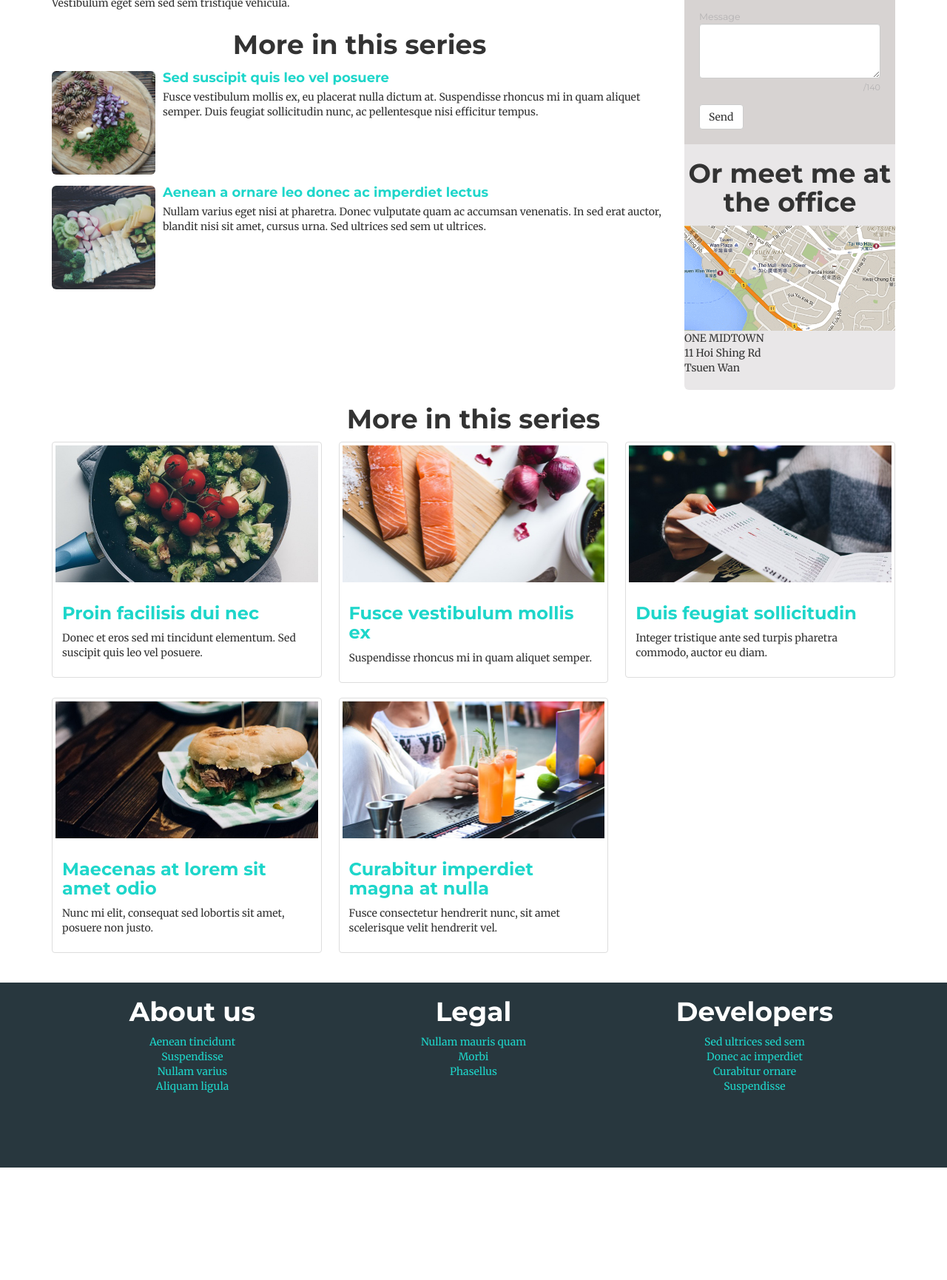
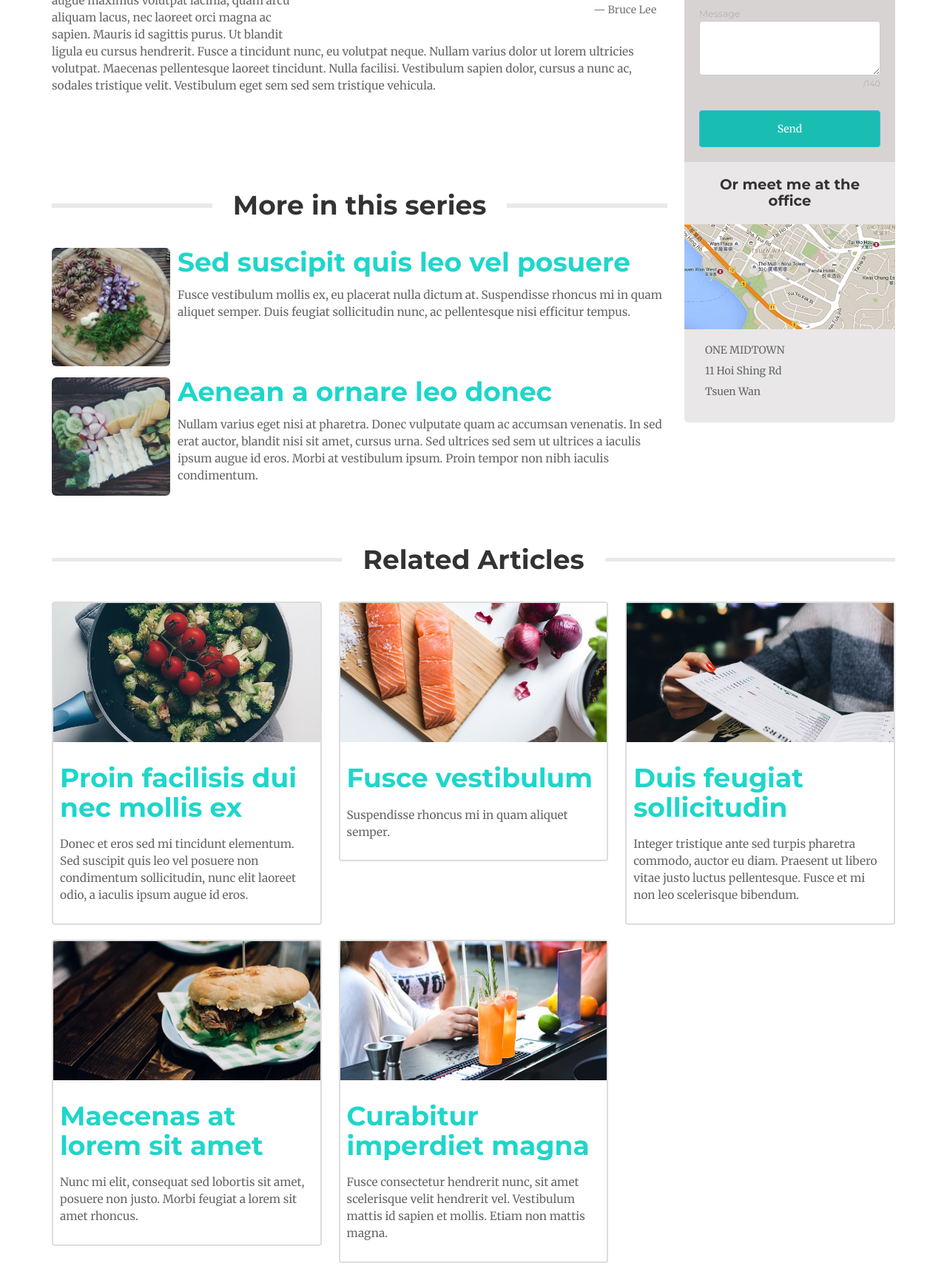
Before and after one commit to vampireneo/b6389e9e-000a-11e6-86aa-5e5517507c66, a website: page index.html in a window 1280 px wide. Shown: the part 939-2669 px from the top of the page at 74% size. Before the commit the page ends 2517 px from the top, so only its background shows below. Drawn offline with nearby package versions, Linux system fonts and the light colour scheme.

Commit message:
start handle the responsive issue

```diff
--- a/index.html
+++ b/index.html
@@ -56,15 +56,16 @@
           <footer class="text-right">Bruce Lee</footer>
         </blockquote>
         <p>In hac habitasse platea dictumst. Etiam consequat mi mi, eu ullamcorper felis dapibus tristique. Suspendisse pretium nisi convallis diam gravida, non volutpat diam gravida. Ut vitae nunc eros. Donec mauris dolor, cursus vel arcu quis, aliquet sodales risus. Phasellus volutpat elementum placerat. Nam convallis, augue maximus volutpat lacinia, quam arcu aliquam lacus, nec laoreet orci magna ac sapien. Mauris id sagittis purus. Ut blandit ligula eu cursus hendrerit. Fusce a tincidunt nunc, eu volutpat neque. Nullam varius dolor ut lorem ultricies volutpat. Maecenas pellentesque laoreet tincidunt. Nulla facilisi. Vestibulum sapien dolor, cursus a nunc ac, sodales tristique velit. Vestibulum eget sem sed sem tristique vehicula.</p>
+
         <aside class="more-articles">
-          <h1 class="text-center">More in this series</h1>
+          <h1 class="text-center"><span>More in this series</span></h1>
           <article class="media">
             <div class="media-left">
               <a href="#"><img class="media-object img-rounded" src="src/img/teaser-01.jpg" alt="teaser-01"></a>
             </div>
             <div class="media-body">
-              <h4 class="media-heading"><a href="#">Sed suscipit quis leo vel posuere</a></h4>
-              Fusce vestibulum mollis ex, eu placerat nulla dictum at. Suspendisse rhoncus mi in quam aliquet semper. Duis feugiat sollicitudin nunc, ac pellentesque nisi efficitur tempus.
+              <h1 class="media-heading"><a href="#">Sed suscipit quis leo vel posuere</a></h1>
+              <p>Fusce vestibulum mollis ex, eu placerat nulla dictum at. Suspendisse rhoncus mi in quam aliquet semper. Duis feugiat sollicitudin nunc, ac pellentesque nisi efficitur tempus.</p>
             </div>
           </article>
           <article class="media">
@@ -72,21 +73,21 @@
               <a href="#"><img class="media-object img-rounded" src="src/img/teaser-02.jpg" alt="teaser-02"></a>
             </div>
             <div class="media-body">
-              <h4 class="media-heading"><a href="#">Aenean a ornare leo donec ac imperdiet lectus</a></h4>
-              Nullam varius eget nisi at pharetra. Donec vulputate quam ac accumsan venenatis. In sed erat auctor, blandit nisi sit amet, cursus urna. Sed ultrices sed sem ut ultrices.
+              <h1 class="media-heading"><a href="#">Aenean a ornare leo donec</a></h1>
+              <p>Nullam varius eget nisi at pharetra. Donec vulputate quam ac accumsan venenatis. In sed erat auctor, blandit nisi sit amet, cursus urna. Sed ultrices sed sem ut ultrices a iaculis ipsum augue id eros. Morbi at vestibulum ipsum. Proin tempor non nibh iaculis condimentum.</p>
             </div>
           </article>
         </aside>
       </article>
 
       <section class="related-articles">
-        <h1 class="text-center">More in this series</h1>
+        <h1 class="text-center"><span>Related Articles</span></h1>
         <article>
           <div class="thumbnail">
             <img src="src/img/teaser-rect-01.jpg" alt="teaser-rect-01">
             <div class="caption">
-              <h3><a href="#">Proin facilisis dui nec</a></h3>
-              <p>Donec et eros sed mi tincidunt elementum. Sed suscipit quis leo vel posuere.</p>
+              <h1><a href="#">Proin facilisis dui nec mollis ex</a></h1>
+              <p>Donec et eros sed mi tincidunt elementum. Sed suscipit quis leo vel posuere non condimentum sollicitudin, nunc elit laoreet odio, a iaculis ipsum augue id eros.</p>
             </div>
           </div>
         </article>
@@ -94,7 +95,7 @@
           <div class="thumbnail">
             <img src="src/img/teaser-rect-02.jpg" alt="teaser-rect-02">
             <div class="caption">
-              <h3><a href="#">Fusce vestibulum mollis ex</a></h3>
+              <h1><a href="#">Fusce vestibulum</a></h1>
               <p>Suspendisse rhoncus mi in quam aliquet semper.</p>
             </div>
           </div>
@@ -103,8 +104,8 @@
           <div class="thumbnail">
             <img src="src/img/teaser-rect-03.jpg" alt="teaser-rect-03">
             <div class="caption">
-              <h3><a href="#">Duis feugiat sollicitudin</a></h3>
-              <p>Integer tristique ante sed turpis pharetra commodo, auctor eu diam.</p>
+              <h1><a href="#">Duis feugiat sollicitudin</a></h1>
+              <p>Integer tristique ante sed turpis pharetra commodo, auctor eu diam. Praesent ut libero vitae justo luctus pellentesque. Fusce et mi non leo scelerisque bibendum.</p>
             </div>
           </div>
         </article>
@@ -112,8 +113,8 @@
           <div class="thumbnail">
             <img src="src/img/teaser-rect-04.jpg" alt="teaser-rect-04">
             <div class="caption">
-              <h3><a href="#">Maecenas at lorem sit amet odio</a></h3>
-              <p>Nunc mi elit, consequat sed lobortis sit amet, posuere non justo. </p>
+              <h1><a href="#">Maecenas at lorem sit amet</a></h1>
+              <p>Nunc mi elit, consequat sed lobortis sit amet, posuere non justo. Morbi feugiat a lorem sit amet rhoncus.</p>
             </div>
           </div>
         </article>
@@ -121,8 +122,8 @@
           <div class="thumbnail">
             <img src="src/img/teaser-rect-05.jpg" alt="teaser-rect-05">
             <div class="caption">
-              <h3><a href="#">Curabitur imperdiet magna at nulla</a></h3>
-              <p>Fusce consectetur hendrerit nunc, sit amet scelerisque velit hendrerit vel.</p>
+              <h1><a href="#">Curabitur imperdiet magna</a></h1>
+              <p>Fusce consectetur hendrerit nunc, sit amet scelerisque velit hendrerit vel. Vestibulum mattis id sapien et mollis. Etiam non mattis magna.</p>
             </div>
           </div>
         </article>
@@ -162,7 +163,7 @@
                 <textarea class="form-control" rows="3" id="SendMsgMessage"></textarea>
                 <footer><span id="SendMsgMessageCount"></span>/140</footer>
               </div>
-              <button type="submit" class="btn btn-default">Send</button>
+              <button type="submit" class="btn btn-info btn-block">Send</button>
             </form>
           </section>
           <section class="office-address">
@@ -179,8 +180,7 @@
     </div>
 
     <footer class="footer">
-      <div class="container">
-        <nav class="col-md-4">
+      <nav>
         <h1>About us</h1>
         <ul>
           <li><a href="#">Aenean tincidunt</a></li>
@@ -189,7 +189,7 @@
           <li><a href="#">Aliquam ligula</a></li>
         </ul>
       </nav>
-        <nav class="col-md-4">
+      <nav>
         <h1>Legal</h1>
         <ul>
           <li><a href="#">Nullam mauris quam</a></li>
@@ -197,16 +197,15 @@
           <li><a href="#">Phasellus</a></li>
         </ul>
       </nav>
-        <nav class="col-md-4">
+      <nav>
         <h1>Developers</h1>
         <ul>
           <li><a href="#">Sed ultrices sed sem</a></li>
           <li><a href="#">Donec ac imperdiet</a></li>
           <li><a href="#">Curabitur ornare</a></li>
-            <li><a href="#">Suspendisse</a></li>
+          <li><a href="#">Suspendisse torquent nulla</a></li>
         </ul>
       </nav>
-      </div>
     </footer>
 
     <script src="https://ajax.googleapis.com/ajax/libs/jquery/1.11.3/jquery.min.js"></script>
--- a/src/style/main.css
+++ b/src/style/main.css
@@ -6,7 +6,7 @@ html {
 body {
   padding-top: 45px;
   padding-bottom: 20px;
-  margin-bottom: 250px;
+  margin-bottom: 20em;
   font-family: 'Merriweather', Arial, serif;
   font-weight: 400;
 }
@@ -14,6 +14,14 @@ body {
 a {
   color: #1ED6CA;
   text-decoration: none;
+}
+
+p {
+  padding: 0.5em 0;
+  font-weight: 100;
+  color: #676767;
+  font-size: 1.1em;
+  line-height: 1.5em;
 }
 
 h1, h2, h3, h4, h5, h6 {
@@ -79,11 +87,6 @@ nav.navbar {
   padding-right: 2%;
 }
 
-.main-article>p {
-  padding: 0.5em 0;
-  font-weight: 100;
-}
-
 .main-article>p:first-of-type {
   font-size: 1.4em;
   line-height: 1.5em;
@@ -93,11 +96,15 @@ nav.navbar {
 .main-content .sidemenu {
   width: 25%;
   order: 2;
-  align-self: flex-end;
+  align-self: flex-start;;
 }
 
-.main-content .related-articles {
+.related-articles {
   order: 3;
+  margin-top: 2em;
+  display: flex;
+  flex-direction: row;
+  flex-wrap: wrap;
 }
 
 .related-articles h1 {
@@ -107,11 +114,15 @@ nav.navbar {
 .related-articles article {
   width: 32%;
   margin-right: 2%;
-  float: left;
 }
 
 .related-articles article:nth-child(3n+1) {
   margin-right: 0;
+}
+
+.related-articles .thumbnail {
+  padding: 0;
+  border-width: 2px;
 }
 
 .article-quote {
@@ -123,9 +134,25 @@ nav.navbar {
   color: #6D8289;
   font-style: italic;
 }
+.more-articles {
+  margin-top: 10em;
+}
+
+.more-articles>h1, .related-articles>h1 {
+  background-color: #EAE8E9;
+  line-height: 0.15em;
+  margin: 1.5em 0;
+}
+
+.more-articles>h1 span, .related-articles>h1 span {
+  background-color: #FFF;
+  display: inline-block;
+  border-left: 0.8em solid #FFF;
+  border-right: 0.8em solid #FFF;
+}
 
 .more-articles .media-object {
-  width: 140px;
+  width: 160px;
 }
 
 .submenu {
@@ -164,6 +191,11 @@ nav.navbar {
   overflow: hidden;
 }
 
+.contact-us h1 {
+  margin: 1em;
+  font-size: 1.4em;
+}
+
 .contact-us>header {
   background-image: url('../img/hk-skyline.jpg');
   background-size: cover;
@@ -182,13 +214,13 @@ nav.navbar {
 .contact-us .contact-info {
   margin-top: 50px;
   margin-bottom: 30px;
-  font-size: 0.9em;
+  font-size: 0.8em;
 }
 
 .contact-us .contact-info dt {
-  margin: 0.5em 0 0.5em 18%;
+  margin: 0.5em 0 0.5em 3em;
   text-align: left;
-  width: 20%;
+  width: 4em;
 }
 
 .contact-us .contact-info dd {
@@ -199,11 +231,6 @@ nav.navbar {
 .contact-us .send-me-msg {
   background-color: #D7D3D2;
   padding: 5px 20px 20px 20px;
-}
-
-.contact-us .send-me-msg h1 {
-  margin: 1em;
-  font-size: 1.4em;
 }
 
 .contact-us .send-me-msg label {
@@ -223,6 +250,18 @@ nav.navbar {
   margin-top: 0.3em;
 }
 
+.contact-us .send-me-msg .btn-info {
+  background-color: #19BDB2;
+  margin: 2em 0 0 0;
+  padding: 1em 0;
+}
+
+.contact-us .office-address address {
+  margin: 1em 1em 2em 2em;
+  line-height: 2em;
+  color: #656668;
+}
+
 #officeMap {
   width: 100%;
 }
@@ -231,17 +270,24 @@ nav.navbar {
   position: absolute;
   bottom: 0;
   width: 100%;
-  height: 250px;
+  height: 20em;
   background-color: #28373E;
+  padding-top: 3em;
+  display: flex;
+  flex-direction: row;
+  align-content: center;
+  justify-content: center;
 }
 
 .footer nav {
   text-align: center;
+  min-width: 25%;
 }
 
 .footer nav h1 {
   color: #FFF;
   text-align: center;
+  font-size: 2em;
 }
 
 .footer nav ul {
@@ -249,3 +295,54 @@ nav.navbar {
   margin: 0;
   list-style: none;
 }
+
+.footer nav ul li a {
+  display: inline-block;
+  color: #53656D;
+  padding: 0.2em 0;
+  font-weight: 100;
+  font-size: 1.3em;
+}
+
+@media (min-width: 768px) and (max-width: 992px) {
+  body {
+    font-size: 1em;
+  }
+}
+
+
+@media (max-width: 767px) {
+  .main-content .main-article {
+      width: 100%;
+      padding-right: 0;
+  }
+
+  .main-content .sidemenu {
+    order: 5;
+    width: 100%;
+  }
+
+  .contact-us .contact-info {
+    font-size: 1em;
+  }
+
+  .dl-horizontal dt {
+    float: left;
+    overflow: hidden;
+    clear: left;
+    text-align: right;
+    text-overflow: ellipsis;
+    white-space: nowrap;
+  }
+
+  body {
+    margin-bottom: 45em;
+  }
+
+  .footer {
+    padding-top: 0;
+    font-size: 1em;
+    flex-direction: column;
+    height: 45em;
+  }
+}
```
Lines whose indentation alone changed are shown as unchanged.
